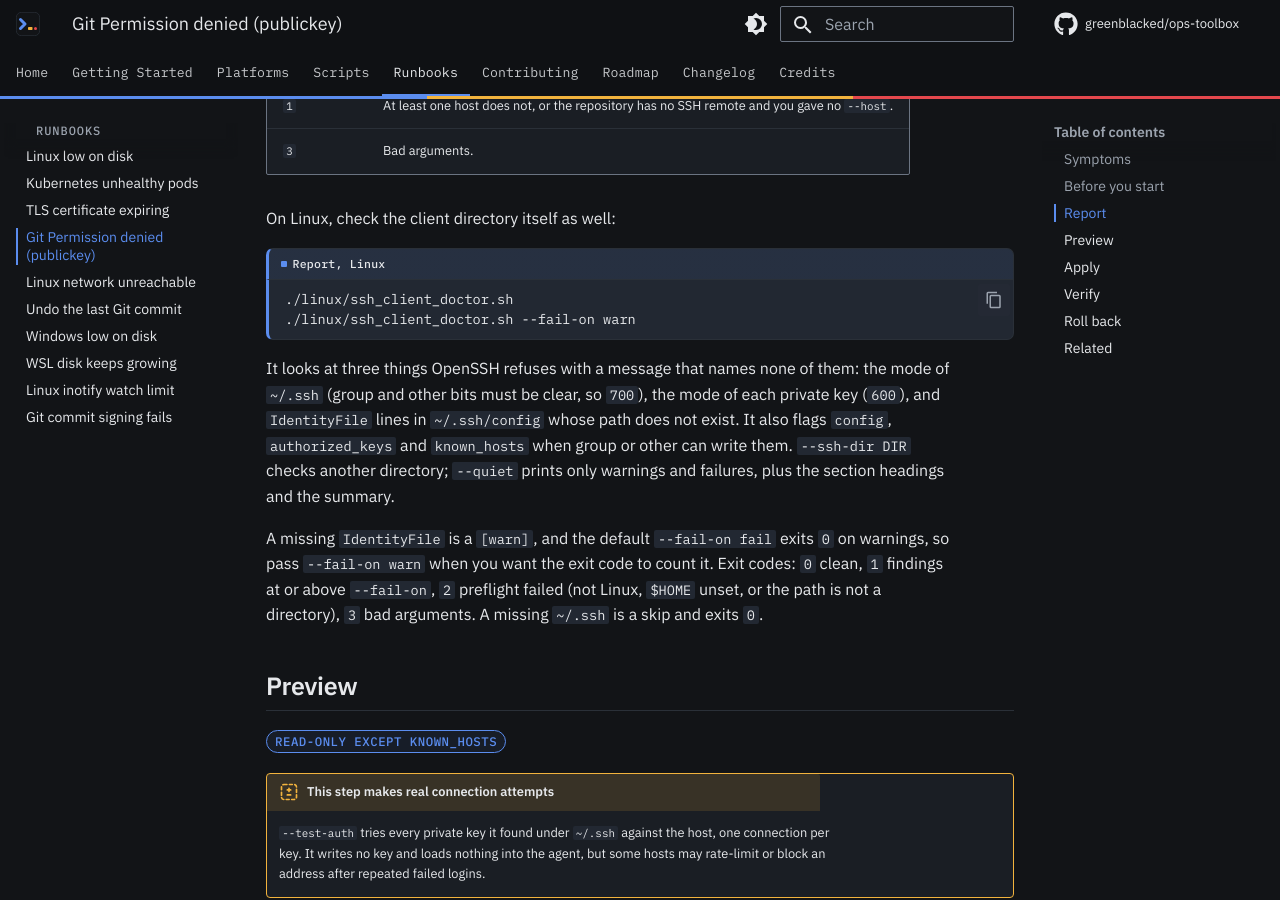
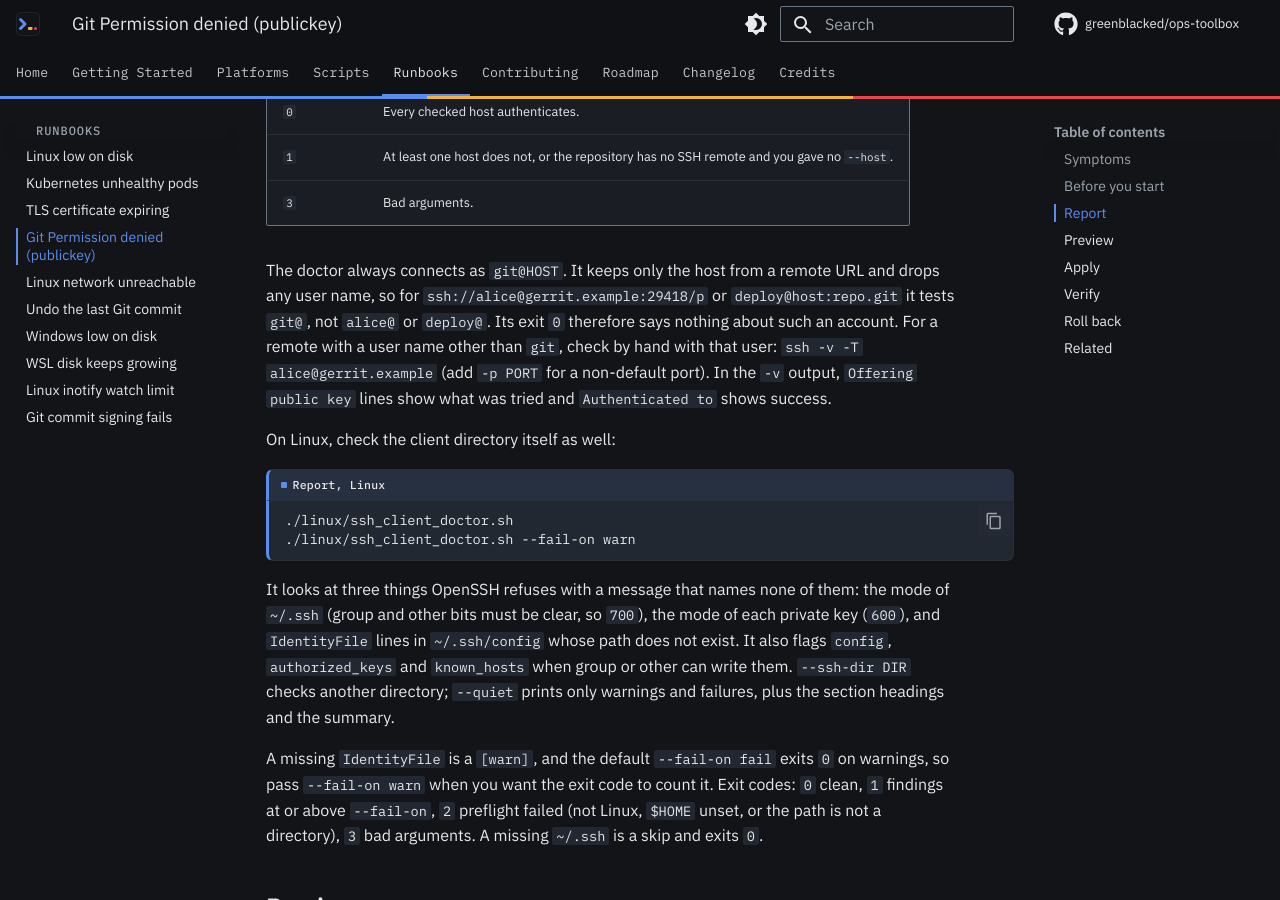
Before and after one commit to greenblacked/ops-toolbox, an MkDocs documentation site: the page built from docs/runbooks/git-permission-denied-publickey.md, in a window 1280 px wide and 900 px high, scrolled down 2080 px. Built offline with MkDocs 1.6.1 and Material for MkDocs 9.7.7, drawn with Linux system fonts in a browser that asks for light colours; comment, search, counter and statistics services are not loaded; some of the changed text lies outside the part shown.

Commit message:
docs(runbooks): scope ssh doctor auth check to git@ remotes
git_ssh_doctor.py keeps only the host of a remote URL and always
connects as git@HOST, so its exit code says nothing about other
accounts such as Gerrit. State that and give ssh -v -T user@host as
the manual check.

```diff
--- a/docs/runbooks/git-permission-denied-publickey.md
+++ b/docs/runbooks/git-permission-denied-publickey.md
@@ -4,7 +4,9 @@
 
 **When to use:** `git push`, `pull` or `clone` over SSH fails with
 `Permission denied (publickey)` although you have a key, or a `Host` block
-you wrote in `~/.ssh/config` seems to be ignored.
+you wrote in `~/.ssh/config` seems to be ignored. The authentication check
+in `git/git_ssh_doctor.py` covers `git@HOST` remotes (GitHub, GitLab and
+similar); see the note after the exit codes for other accounts.
 
 ## Symptoms
 
@@ -73,6 +75,15 @@ ssh would offer and prints `authentication succeeds` or
 | `0` | Every checked host authenticates. |
 | `1` | At least one host does not, or the repository has no SSH remote and you gave no `--host`. |
 | `3` | Bad arguments. |
+
+The doctor always connects as `git@HOST`. It keeps only the host from a
+remote URL and drops any user name, so for `ssh://alice@gerrit.example:29418/p`
+or `deploy@host:repo.git` it tests `git@`, not `alice@` or `deploy@`. Its exit
+`0` therefore says nothing about such an account. For a remote with a user
+name other than `git`, check by hand with that user:
+`ssh -v -T alice@gerrit.example` (add `-p PORT` for a non-default port). In the
+`-v` output, `Offering public key` lines show what was tried and
+`Authenticated to` shows success.
 
 On Linux, check the client directory itself as well:
 
```
